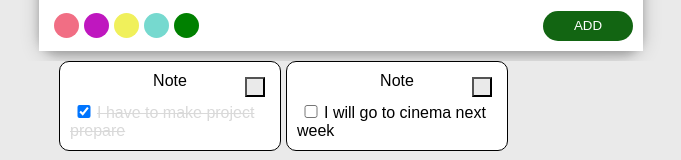
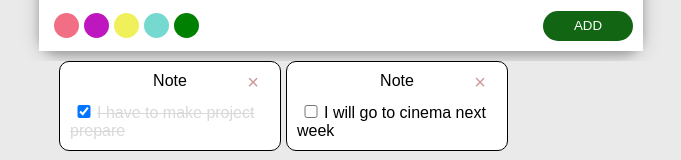
Before and after one commit to muhammetsalihaslan/notesApp, a React (Create React App) app in the folder notesapp/: page / in a window 1280 px wide. Shown: the part 337-497 px from the top of the page, without its empty margins (299-980 px from the left). Built offline with nearby package versions, Linux system fonts and the light colour scheme.

Commit message:
destroty

```diff
--- a/notesapp/src/components/noteList/NoteList.jsx
+++ b/notesapp/src/components/noteList/NoteList.jsx
@@ -1,12 +1,18 @@
 import React from "react";
 import { useSelector } from "react-redux";
 import { selectTodos } from "../../redux/todos/todoSlice";
-import { toggle } from "../../redux/todos/todoSlice";
+import { toggle, destroy } from "../../redux/todos/todoSlice";
 import { useDispatch } from "react-redux";
 
 const NoteList = () => {
   const dispatch = useDispatch();
   const noteTodos = useSelector(selectTodos);
+
+  const handleDestroy = (id) => {
+    if (window.confirm(`Are you sure`)) {
+      dispatch(destroy(id));
+    }
+  };
 
   return (
     <ul className="noteList">
@@ -21,7 +27,10 @@ const NoteList = () => {
               checked={item.completed}
             />
             <label className="noteT">{item.title}</label>
-            <button className="destroy"></button>
+            <button
+              className="destroy"
+              onClick={() => handleDestroy(item.id)}
+            ></button>
           </div>
         </li>
       ))}
--- a/notesapp/src/index.css
+++ b/notesapp/src/index.css
@@ -136,9 +136,22 @@
 
 .destroy {
   position: absolute;
-  top: 15px;
+  top: 8px;
   right: 15px;
-  padding: 8px;
+
+  color: #cc9a9a;
+  border: none;
+  background-color: white;
+  cursor: pointer;
+}
+
+.destroy:hover {
+  color: #af5b5e;
+}
+
+.destroy:after {
+  content: "×";
+  font-size: 20px;
 }
 
 .toggle {
--- a/notesapp/src/redux/todos/todoSlice.js
+++ b/notesapp/src/redux/todos/todoSlice.js
@@ -25,11 +25,16 @@ export const todoSlice = createSlice({
       const item = state.items.find((item) => item.id === id);
       item.completed = !item.completed;
     },
+    destroy: (state, action) => {
+      const id = action.payload;
+      const filtered = state.items.filter((item) => item.id !== id);
+      state.items = filtered;
+    },
   },
 });
 
 export const selectTodos = (state) => state.todos.items;
 
-export const { addTodo, toggle } = todoSlice.actions;
+export const { addTodo, toggle, destroy } = todoSlice.actions;
 
 export default todoSlice.reducer;
```
